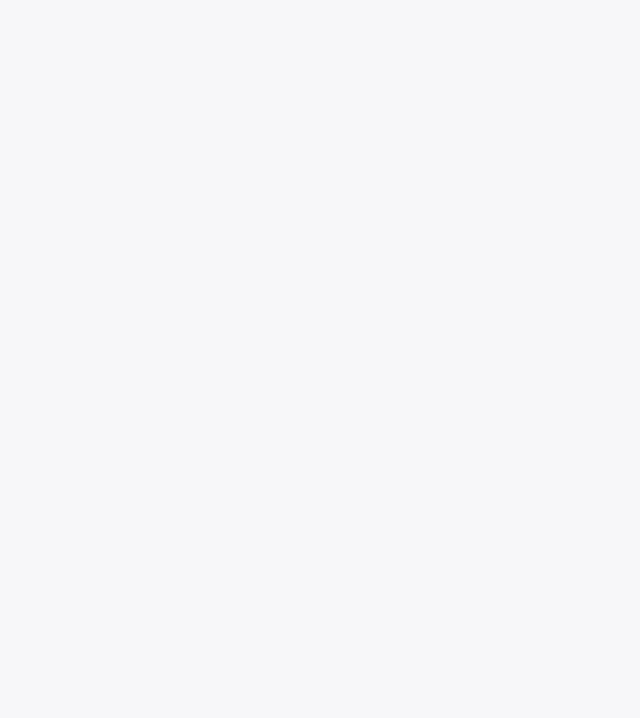
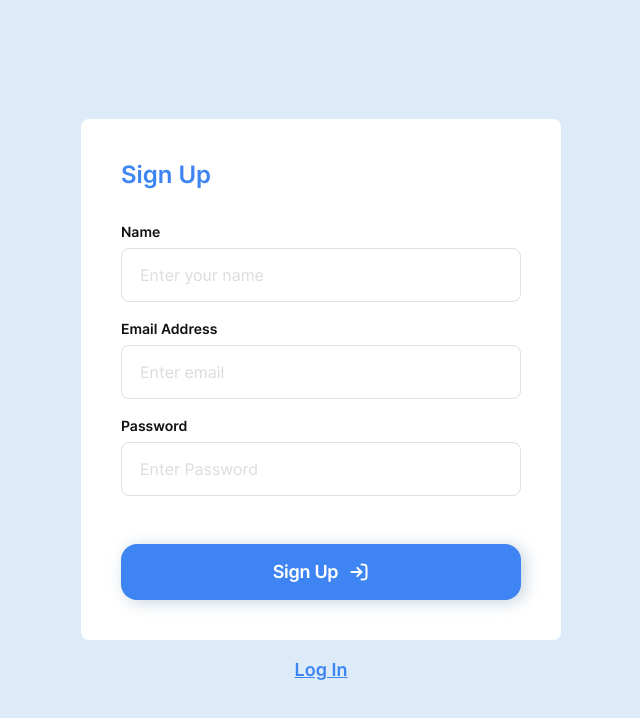
Before and after one commit to AMIHbKA/goose-track-react-project, a React (Create React App) app: page /goose-track-react-project/register in a window 1280 px wide. Before the commit this address had no page. Shown: the top 718 px of the page, without its empty margins (319-959 px from the left). Built offline with nearby package versions, Linux system fonts and the light colour scheme.

Commit message:
router set

```diff
--- a/src/UI/GlobalStyles.js
+++ b/src/UI/GlobalStyles.js
@@ -104,8 +104,10 @@ ul, ol, li, p, h1, h2, h3, h4 ,h5, h6 {
     text-decoration: none;
   }
 
-  html, body {
+  ${
+    '' /* html, body {
     height: 100vh;
+  } */
   }
 
   body>div, main {
--- a/src/components/App.jsx
+++ b/src/components/App.jsx
@@ -2,8 +2,7 @@ import { lazy } from 'react';
 import { Navigate, Route, Routes } from 'react-router-dom';
 import {
   // ToastContainerWrapper,
-  RestrictedRoute,
-  PrivateRoute,
+
   Layout,
   ThemeProvider,
 } from 'components';
@@ -20,11 +19,13 @@ const StatisticsPage = lazy(() => import('../pages/StatisticsPage'));
 
 export const App = () => {
   const dispatch = useDispatch();
-  const { isRefreshing } = useAuth();
+  const { isRefreshing, isLoggedIn } = useAuth();
 
   useEffect(() => {
     dispatch(refreshUser());
   }, [dispatch]);
+
+  console.log('app isLoggedIn', isLoggedIn);
 
   return isRefreshing ? (
     <b>Refreshing user...</b>
@@ -33,33 +34,30 @@ export const App = () => {
       <GlobalStyle />
       <Routes>
         <Route path="/" element={<Layout />}>
-          <Route index element={<MainPage />} />
-          <Route path="\login" element={<LoginPage />} />
-          <Route path="\register" element={<RegisterPage />} />
-        </Route>
+          {isLoggedIn ? (
+            <>
+              <Route path="/account" element={<div>AccountPage</div>} />
 
-        {/* <Route
-          path="/"
-          element={
-            <PrivateRoute
-              redirectTo="/login"
-              component={
-                <MainLayout currentTheme={theme} switchTheme={switchTheme} />
-              }
-            />
-          }
-        >
-          <Route path="/account" element={<div>AccountPage</div>} />
               <Route path="/calendar" element={<div>CalendarPage</div>}>
                 <Route path="day/" element={<div>ChoosedDay</div>} />
                 <Route path="month/" element={<div>ChoosedMonth</div>} />
               </Route>
               <Route path="/statistics" element={<StatisticsPage />} />
+              <Route
+                path="*"
+                element={<Navigate to="/calendar/month" replace />}
+              />
+            </>
+          ) : (
+            <>
+              <Route index element={<MainPage />} />
+              <Route path="/login" element={<LoginPage />} />
+              <Route path="/register" element={<RegisterPage />} />
+              <Route path="*" element={<Navigate to="/login" replace />} />
+            </>
+          )}
         </Route>
-        <Route path="*" element={<Navigate to="/" replace />} /> */}
       </Routes>
-
-      {/* <ToastContainerWrapper /> */}
     </ThemeProvider>
   );
 };
--- a/src/components/Layout/Layout.js
+++ b/src/components/Layout/Layout.js
@@ -4,5 +4,5 @@ import { UnauthorizedLayout, MainLayout } from 'components';
 export const Layout = () => {
   const { isLoggedIn } = useAuth();
   console.log('isLoggedIn', isLoggedIn);
-  return isLoggedIn ? <UnauthorizedLayout /> : <MainLayout />;
+  return isLoggedIn ? <MainLayout /> : <UnauthorizedLayout />;
 };
--- a/src/components/Route/PrivateRoute/PrivateRoute.js
+++ b/src/components/Route/PrivateRoute/PrivateRoute.js
@@ -10,5 +10,7 @@ export const PrivateRoute = ({ component: Component, redirectTo = '/' }) => {
   const { isLoggedIn, isRefreshing } = useAuth();
   const shouldRedirect = !isLoggedIn && !isRefreshing;
 
+  console.log('shouldRedirect', shouldRedirect);
+
   return shouldRedirect ? <Navigate to={redirectTo} /> : Component;
 };
--- a/src/components/ThemeToggler/ThemeToggler.jsx
+++ b/src/components/ThemeToggler/ThemeToggler.jsx
@@ -7,7 +7,8 @@ export const ThemeToggler = () => {
   const theme = useSelector(state => state.theme.theme);
   const dispatch = useDispatch();
 
-  const handleOnClick = () => dispatch(toogleTheme);
+  const handleOnClick = () => dispatch(toogleTheme());
+
   return (
     <ThemeButton type="button" onClick={handleOnClick}>
       {theme === 'light' ? <MoonIcon size={24} /> : <SunIcon size={24} />}
```
Lines whose indentation alone changed are shown as unchanged.
